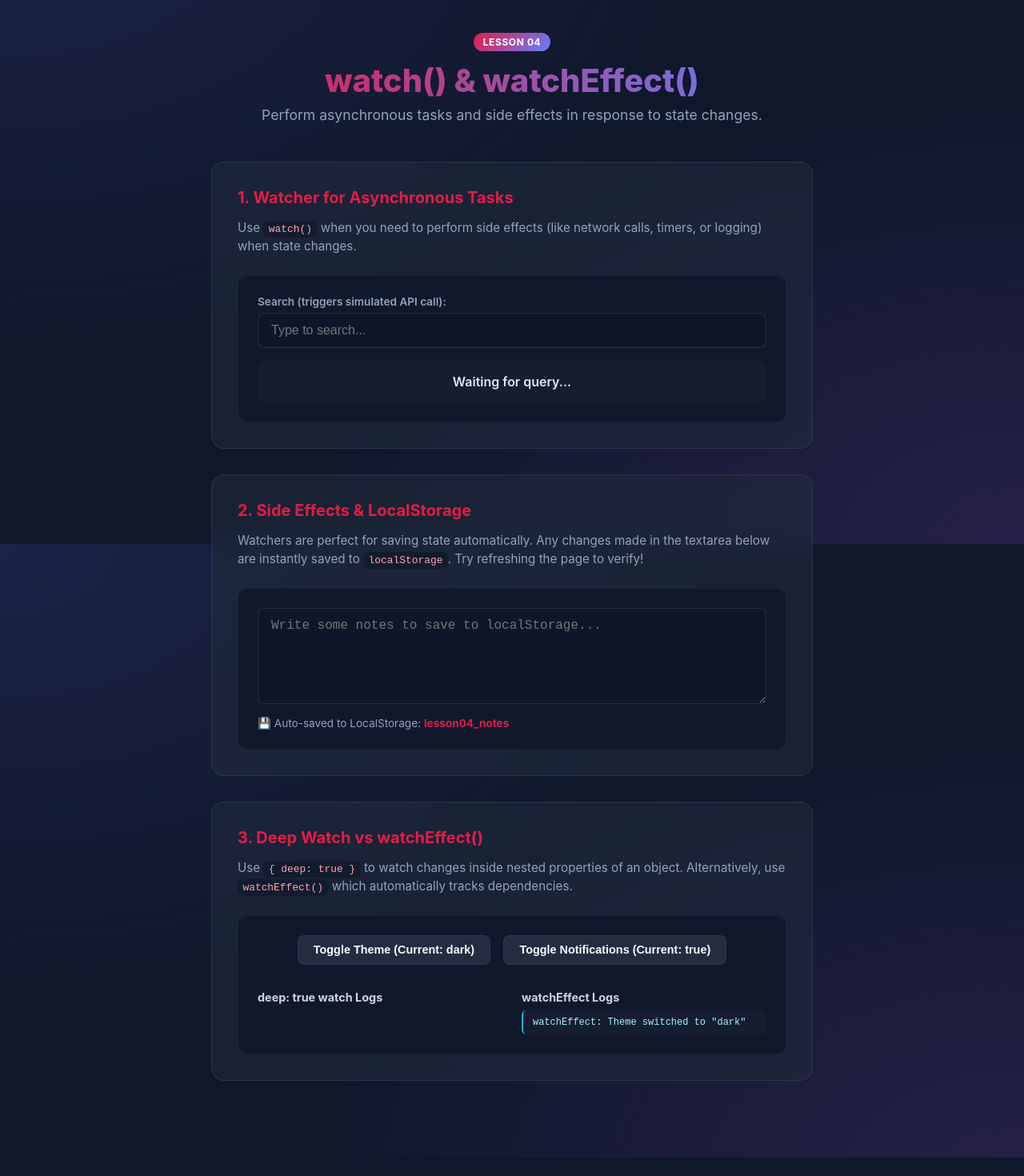
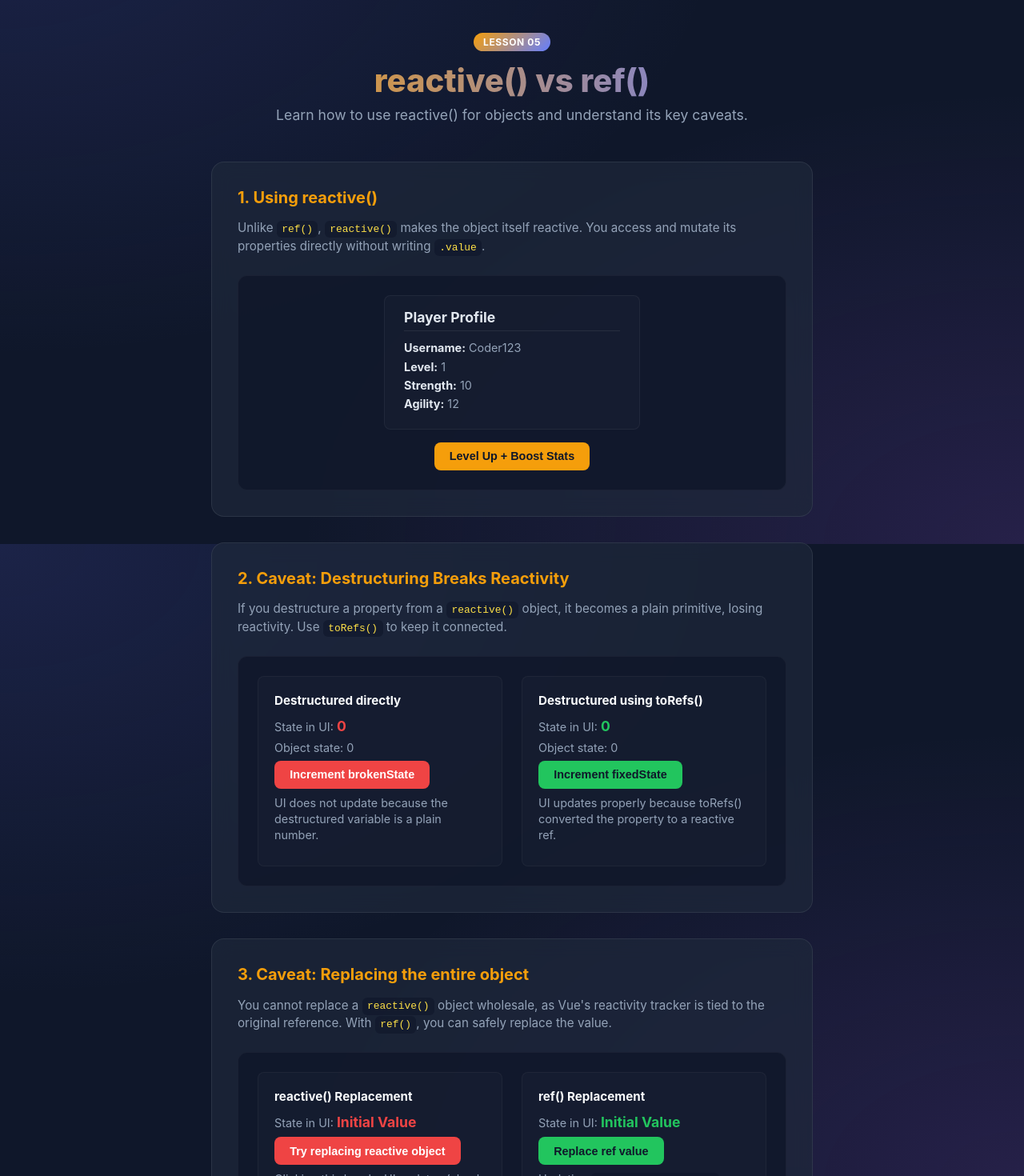
Before and after one commit to vanthorng/VueComposition, a Vue app: page / in a window 1280 px wide. Shown: the part 120-1590 px from the top of the page at 80% size. Before the commit the page ends 1567 px from the top, so only its background shows below. Built offline with nearby package versions, Linux system fonts and the light colour scheme; the HTML template or start-up script is replaced by a standard one.

Commit message:
lesson 05: reactive objects

```diff
--- a/src/App.vue
+++ b/src/App.vue
@@ -4,8 +4,9 @@ import Lesson01 from './lessons/Lesson01.vue'
 import Lesson02 from './lessons/Lesson02.vue'
 import Lesson03 from './lessons/Lesson03.vue'
 import Lesson04 from './lessons/Lesson04.vue'
+import Lesson05 from './lessons/Lesson05.vue'
 
-const currentLesson = ref(4) // Default to the newest lesson
+const currentLesson = ref(5) // Default to the newest lesson
 </script>
 
 <template>
@@ -14,16 +15,19 @@ const currentLesson = ref(4) // Default to the newest lesson
       <span class="nav-title">Vue 3 Composition API Course</span>
       <div class="tab-group">
         <button @click="currentLesson = 1" :class="['tab-btn', { active: currentLesson === 1 }]">
-          Lesson 01: ref() & Binding
+          Lesson 01: ref()
         </button>
         <button @click="currentLesson = 2" :class="['tab-btn', { active: currentLesson === 2 }]">
-          Lesson 02: Methods & Events
+          Lesson 02: Methods
         </button>
         <button @click="currentLesson = 3" :class="['tab-btn', { active: currentLesson === 3 }]">
           Lesson 03: computed()
         </button>
         <button @click="currentLesson = 4" :class="['tab-btn', { active: currentLesson === 4 }]">
           Lesson 04: watch()
+        </button>
+        <button @click="currentLesson = 5" :class="['tab-btn', { active: currentLesson === 5 }]">
+          Lesson 05: reactive()
         </button>
       </div>
     </nav>
@@ -33,6 +37,7 @@ const currentLesson = ref(4) // Default to the newest lesson
       <Lesson02 v-else-if="currentLesson === 2" />
       <Lesson03 v-else-if="currentLesson === 3" />
       <Lesson04 v-else-if="currentLesson === 4" />
+      <Lesson05 v-else-if="currentLesson === 5" />
     </div>
   </div>
 </template>
--- /dev/null
+++ b/src/lessons/Lesson05.vue
@@ -0,0 +1,387 @@
+<script setup lang="ts">
+import { reactive, ref, toRefs } from 'vue'
+
+// --- Demo 1: Basic reactive() object ---
+// reactive() accepts an object and makes it reactive without needing .value
+const formState = reactive({
+  username: 'Coder123',
+  level: 1,
+  stats: {
+    strength: 10,
+    agility: 12,
+  },
+})
+
+const levelUp = () => {
+  formState.level++ // No .value needed!
+  formState.stats.strength += 2
+  formState.stats.agility += 2
+}
+
+// --- Demo 2: Destructuring reactivity loss ---
+const brokenState = reactive({ count: 0 })
+// This count variable is just a plain number now. Reactivity is LOST!
+let { count } = brokenState
+
+const incrementBroken = () => {
+  brokenState.count++
+  // brokenState.count changes, but our destructured local variable 'count' does not update!
+  console.log(`brokenState.count: ${brokenState.count}, destructured count: ${count}`)
+}
+
+// How to fix it: toRefs()
+const fixedState = reactive({ count: 0 })
+// toRefs() converts a reactive object to a plain object where each property is a Ref pointing to the original
+const { count: fixedCount } = toRefs(fixedState)
+
+const incrementFixed = () => {
+  fixedState.count++
+  // fixedCount is a ref, so it maintains connection!
+}
+
+// --- Demo 3: Replacing object issue ---
+let replaceableState = reactive({ value: 'Initial Value' })
+
+const tryReplaceBroken = () => {
+  // Attempting to replace the whole object breaks reactivity
+  replaceableState = reactive({ value: 'Replaced Object' })
+  // In the console, the variable is updated, but Vue lost track of it for the UI!
+  console.log('Replaced object. UI will NOT update.', replaceableState)
+}
+
+const refState = ref({ value: 'Initial Value' })
+const replaceWithRef = () => {
+  // Replacing a ref's value works perfectly!
+  refState.value = { value: 'Replaced Object via Ref' }
+}
+</script>
+
+<template>
+  <div class="lesson-container">
+    <header class="lesson-header">
+      <span class="badge">Lesson 05</span>
+      <h1>reactive() vs ref()</h1>
+      <p class="subtitle">
+        Learn how to use reactive() for objects and understand its key caveats.
+      </p>
+    </header>
+
+    <main class="lesson-content">
+      <!-- Card 1: Basic reactive() -->
+      <section class="card">
+        <h2>1. Using reactive()</h2>
+        <p class="description">
+          Unlike <code>ref()</code>, <code>reactive()</code> makes the object itself reactive. You
+          access and mutate its properties directly without writing <code>.value</code>.
+        </p>
+
+        <div class="demo-box">
+          <div class="profile-card">
+            <h3>Player Profile</h3>
+            <p><strong>Username:</strong> {{ formState.username }}</p>
+            <p><strong>Level:</strong> {{ formState.level }}</p>
+            <p><strong>Strength:</strong> {{ formState.stats.strength }}</p>
+            <p><strong>Agility:</strong> {{ formState.stats.agility }}</p>
+          </div>
+          <button @click="levelUp" class="btn btn-primary">Level Up + Boost Stats</button>
+        </div>
+      </section>
+
+      <!-- Card 2: Destructuring Caveat -->
+      <section class="card">
+        <h2>2. Caveat: Destructuring Breaks Reactivity</h2>
+        <p class="description">
+          If you destructure a property from a <code>reactive()</code> object, it becomes a plain
+          primitive, losing reactivity. Use <code>toRefs()</code> to keep it connected.
+        </p>
+
+        <div class="demo-box">
+          <div class="comparison-grid">
+            <div class="comp-box">
+              <h4>Destructured directly</h4>
+              <p>
+                State in UI: <span class="highlight-red">{{ count }}</span>
+              </p>
+              <p>Object state: {{ brokenState.count }}</p>
+              <button @click="incrementBroken" class="btn btn-danger">Increment brokenState</button>
+              <p class="hint">
+                UI does not update because the destructured variable is a plain number.
+              </p>
+            </div>
+
+            <div class="comp-box">
+              <h4>Destructured using toRefs()</h4>
+              <p>
+                State in UI: <span class="highlight-green">{{ fixedCount }}</span>
+              </p>
+              <p>Object state: {{ fixedState.count }}</p>
+              <button @click="incrementFixed" class="btn btn-success">Increment fixedState</button>
+              <p class="hint">
+                UI updates properly because toRefs() converted the property to a reactive ref.
+              </p>
+            </div>
+          </div>
+        </div>
+      </section>
+
+      <!-- Card 3: Replacing object caveat -->
+      <section class="card">
+        <h2>3. Caveat: Replacing the entire object</h2>
+        <p class="description">
+          You cannot replace a <code>reactive()</code> object wholesale, as Vue's reactivity tracker
+          is tied to the original reference. With <code>ref()</code>, you can safely replace the
+          value.
+        </p>
+
+        <div class="demo-box">
+          <div class="comparison-grid">
+            <div class="comp-box">
+              <h4>reactive() Replacement</h4>
+              <p>
+                State in UI: <span class="highlight-red">{{ replaceableState.value }}</span>
+              </p>
+              <button @click="tryReplaceBroken" class="btn btn-danger">
+                Try replacing reactive object
+              </button>
+              <p class="hint">Clicking this breaks UI updates (check browser console).</p>
+            </div>
+
+            <div class="comp-box">
+              <h4>ref() Replacement</h4>
+              <p>
+                State in UI: <span class="highlight-green">{{ refState.value }}</span>
+              </p>
+              <button @click="replaceWithRef" class="btn btn-success">Replace ref value</button>
+              <p class="hint">Updating <code>refState.value = ...</code> works perfectly.</p>
+            </div>
+          </div>
+        </div>
+      </section>
+    </main>
+  </div>
+</template>
+
+<style scoped>
+.lesson-container {
+  max-width: 800px;
+  margin: 2rem auto;
+  padding: 0 1.5rem;
+  font-family:
+    'Inter',
+    system-ui,
+    -apple-system,
+    sans-serif;
+  color: #f3f4f6;
+}
+
+.lesson-header {
+  text-align: center;
+  margin-bottom: 3rem;
+}
+
+.badge {
+  background: linear-gradient(135deg, #f59e0b, #647eff);
+  color: #fff;
+  font-weight: 700;
+  font-size: 0.75rem;
+  padding: 0.25rem 0.75rem;
+  border-radius: 9999px;
+  text-transform: uppercase;
+  letter-spacing: 0.05em;
+  display: inline-block;
+  margin-bottom: 0.75rem;
+}
+
+.lesson-header h1 {
+  font-size: 2.5rem;
+  font-weight: 800;
+  margin: 0;
+  background: linear-gradient(to right, #f59e0b, #647eff);
+  -webkit-background-clip: text;
+  -webkit-text-fill-color: transparent;
+}
+
+.subtitle {
+  color: #94a3b8;
+  font-size: 1.1rem;
+  margin-top: 0.5rem;
+}
+
+.lesson-content {
+  display: flex;
+  flex-direction: column;
+  gap: 2rem;
+}
+
+.card {
+  background: rgba(30, 41, 59, 0.7);
+  backdrop-filter: blur(12px);
+  border: 1px solid rgba(255, 255, 255, 0.08);
+  border-radius: 16px;
+  padding: 2rem;
+  transition:
+    transform 0.2s ease,
+    border-color 0.2s ease;
+}
+
+.card:hover {
+  border-color: rgba(245, 158, 11, 0.4);
+}
+
+.card h2 {
+  font-size: 1.25rem;
+  color: #f59e0b;
+  margin-top: 0;
+  margin-bottom: 0.5rem;
+}
+
+.description {
+  color: #94a3b8;
+  font-size: 0.95rem;
+  line-height: 1.5;
+  margin-bottom: 1.5rem;
+}
+
+code {
+  background: rgba(15, 23, 42, 0.6);
+  padding: 0.2rem 0.4rem;
+  border-radius: 6px;
+  font-family: 'Fira Code', monospace;
+  font-size: 0.85em;
+  color: #fde047;
+}
+
+.demo-box {
+  background: rgba(15, 23, 42, 0.8);
+  border-radius: 12px;
+  padding: 1.5rem;
+  display: flex;
+  flex-direction: column;
+  align-items: center;
+  gap: 1rem;
+  border: 1px solid rgba(255, 255, 255, 0.04);
+}
+
+.profile-card {
+  text-align: left;
+  background: rgba(255, 255, 255, 0.02);
+  border: 1px solid rgba(255, 255, 255, 0.05);
+  border-radius: 8px;
+  padding: 1rem 1.5rem;
+  width: 100%;
+  max-width: 320px;
+}
+
+.profile-card h3 {
+  margin-top: 0;
+  margin-bottom: 0.75rem;
+  color: #e2e8f0;
+  font-size: 1.1rem;
+  border-bottom: 1px solid rgba(255, 255, 255, 0.08);
+  padding-bottom: 0.4rem;
+}
+
+.profile-card p {
+  margin: 0.4rem 0;
+  font-size: 0.9rem;
+  color: #94a3b8;
+}
+
+.profile-card strong {
+  color: #e2e8f0;
+}
+
+.comparison-grid {
+  display: grid;
+  grid-template-columns: 1fr 1fr;
+  gap: 1.5rem;
+  width: 100%;
+}
+
+.comp-box {
+  background: rgba(255, 255, 255, 0.02);
+  border: 1px solid rgba(255, 255, 255, 0.04);
+  border-radius: 8px;
+  padding: 1.25rem;
+  text-align: left;
+}
+
+.comp-box h4 {
+  margin-top: 0;
+  margin-bottom: 0.75rem;
+  color: #f8fafc;
+  font-size: 0.95rem;
+}
+
+.comp-box p {
+  font-size: 0.9rem;
+  margin: 0.5rem 0;
+  color: #94a3b8;
+}
+
+.highlight-red {
+  color: #ef4444;
+  font-weight: 700;
+  font-size: 1.1rem;
+}
+
+.highlight-green {
+  color: #22c55e;
+  font-weight: 700;
+  font-size: 1.1rem;
+}
+
+.btn {
+  padding: 0.6rem 1.2rem;
+  font-size: 0.9rem;
+  font-weight: 600;
+  border: none;
+  border-radius: 8px;
+  cursor: pointer;
+  transition: all 0.2s ease;
+}
+
+.btn-primary {
+  background: #f59e0b;
+  color: #0f172a;
+}
+
+.btn-primary:hover {
+  background: #d97706;
+  transform: translateY(-1px);
+}
+
+.btn-success {
+  background: #22c55e;
+  color: #0f172a;
+}
+
+.btn-success:hover {
+  background: #16a34a;
+  transform: translateY(-1px);
+}
+
+.btn-danger {
+  background: #ef4444;
+  color: #fff;
+}
+
+.btn-danger:hover {
+  background: #dc2626;
+  transform: translateY(-1px);
+}
+
+.hint {
+  font-size: 0.8rem;
+  color: #64748b;
+  margin-top: 0.75rem;
+  margin-bottom: 0;
+  line-height: 1.4;
+}
+
+@media (max-width: 640px) {
+  .comparison-grid {
+    grid-template-columns: 1fr;
+  }
+}
+</style>
```
